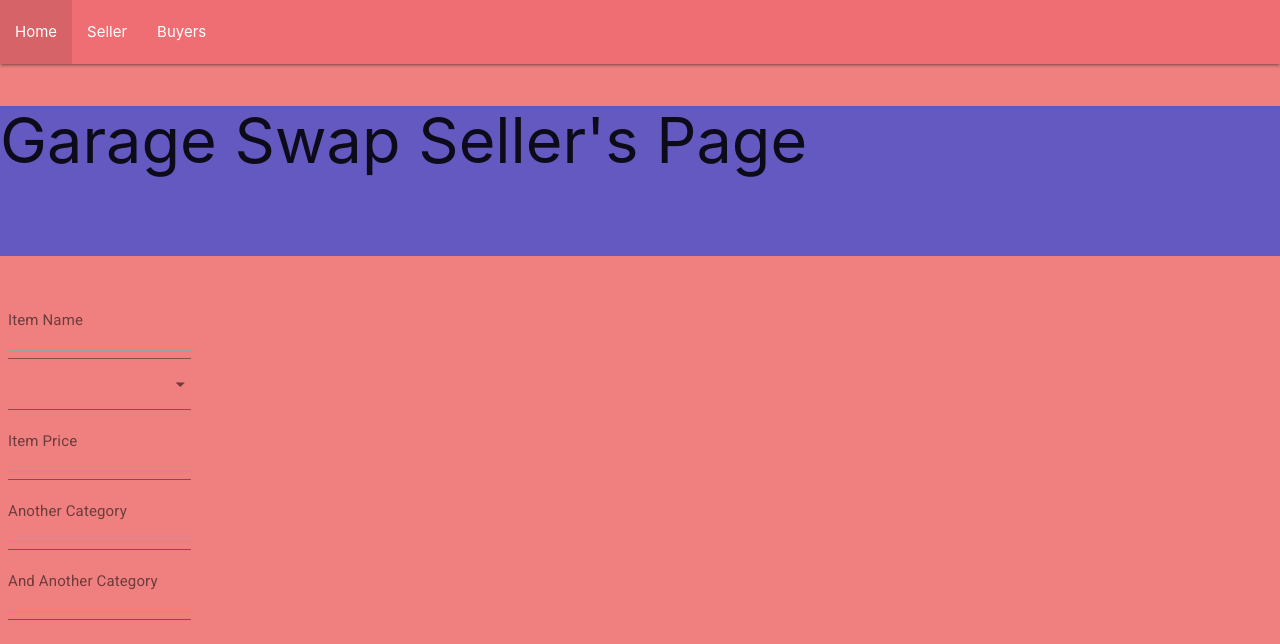
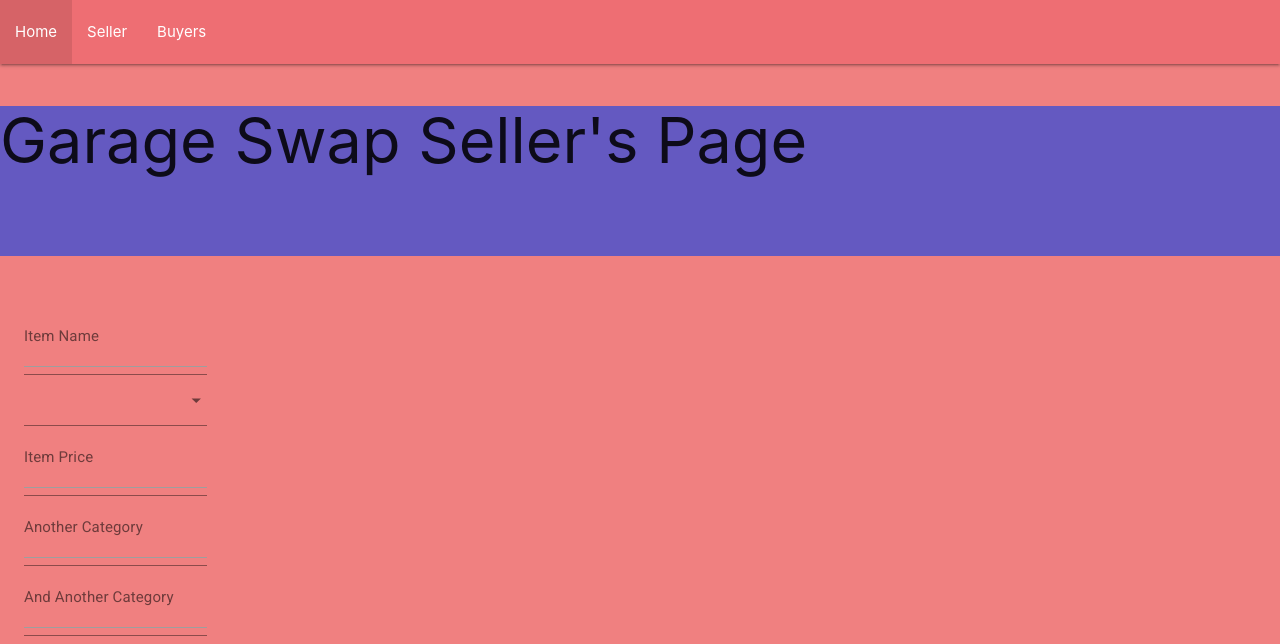
Before and after one commit to jamescbaldwin/react-garage-swap, a React (Create React App) app: page /sell in a window 1280 px wide. Shown: the top 644 px of the page. Built offline with nearby package versions, Linux system fonts and the light colour scheme.

Commit message:
cleaning up files

```diff
--- a/src/Seller/SellerForm.js
+++ b/src/Seller/SellerForm.js
@@ -1,14 +1,9 @@
 import React, { useState } from "react";
 import { makeStyles } from '@material-ui/core/styles';
-import FilledInput from '@material-ui/core/FilledInput';
-import OutlinedInput from '@material-ui/core/OutlinedInput';
-import InputLabel from '@material-ui/core/InputLabel';
-import InputAdornment from '@material-ui/core/InputAdornment';
 import FormControl from '@material-ui/core/FormControl';
-import Input from '@material-ui/core/Input';
 import TextField from '@material-ui/core/TextField';
 import Select from '@material-ui/core/Select';
-import NativeSelect from '@material-ui/core/NativeSelect';
+
 
 const SellerForm = () => {
   const options = [
@@ -47,10 +42,9 @@ const SellerForm = () => {
   };
   return (
     <div className={classes.sellerForm}>
+
         <FormControl className={classes.margin} >
-
         <TextField id="standard-basic" label="Item Name" />
-
         <Select
         className={classes.select}
           native
@@ -88,13 +82,13 @@ const SellerForm = () => {
 
 const useStyles = makeStyles((theme) => ({
   margin: {
-    margin: theme.spacing(1),
+    margin: theme.spacing(3),
   },
   sellerForm: {
     maxWidth: "40%"
   },
   select: {
-padding: 10,
+    padding: 10,
   }
 }));
 
```
